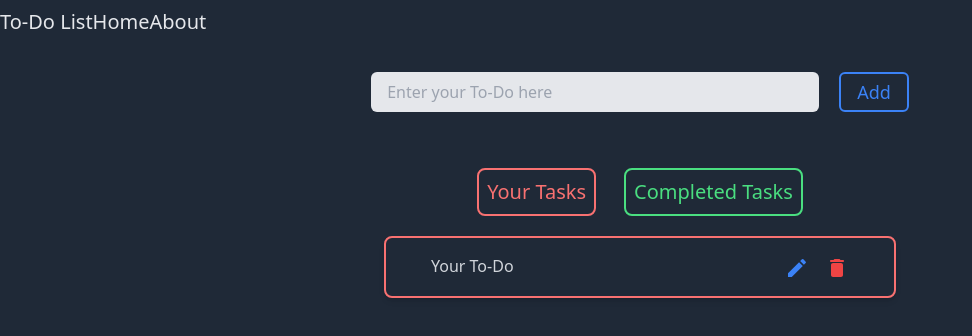
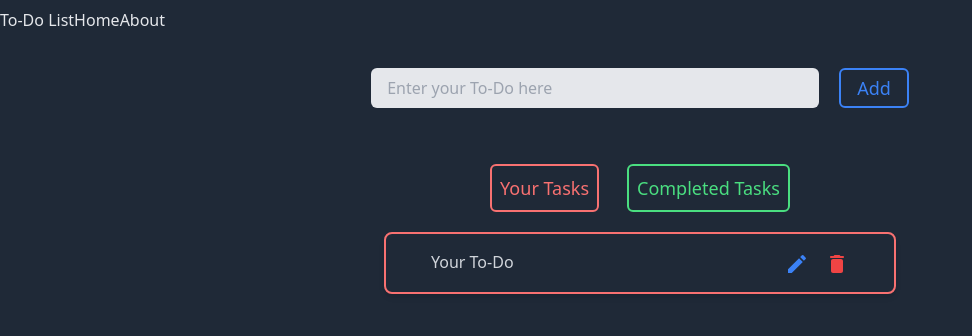
Before and after one commit to derangee/To-Do-List, a Next.js app in the folder client/: page / in a window 1280 px wide. Shown: the top 336 px of the page, without its empty margins (0-972 px from the left). Built offline with nearby package versions, Linux system fonts and the light colour scheme.

Commit message:
Update page.js

```diff
--- a/client/app/page.js
+++ b/client/app/page.js
@@ -27,8 +27,8 @@ export default function Home() {
 
 
       <div className="task flex gap-7 justify-center">
-        <button className="text-xl mt-[7vh] text-red-400 rounded-lg border-2 border-red-400 p-2 hover:bg-red-500 hover:text-white transition duration-300">Your Tasks</button>
-        <button className="text-xl mt-[7vh] text-green-400 rounded-lg border-2 border-green-400 p-2 hover:bg-green-500 hover:text-white transition duration-300">Completed Tasks</button>
+        <button className="text-lg mt-[7vh] text-red-400 rounded-md border-2 border-red-400 p-2 hover:bg-red-500 hover:text-white transition duration-300">Your Tasks</button>
+        <button className="text-lg mt-[7vh] text-green-400 rounded-md border-2 border-green-400 p-2 hover:bg-green-500 hover:text-white transition duration-300">Completed Tasks</button>
       </div>
 
 
```
